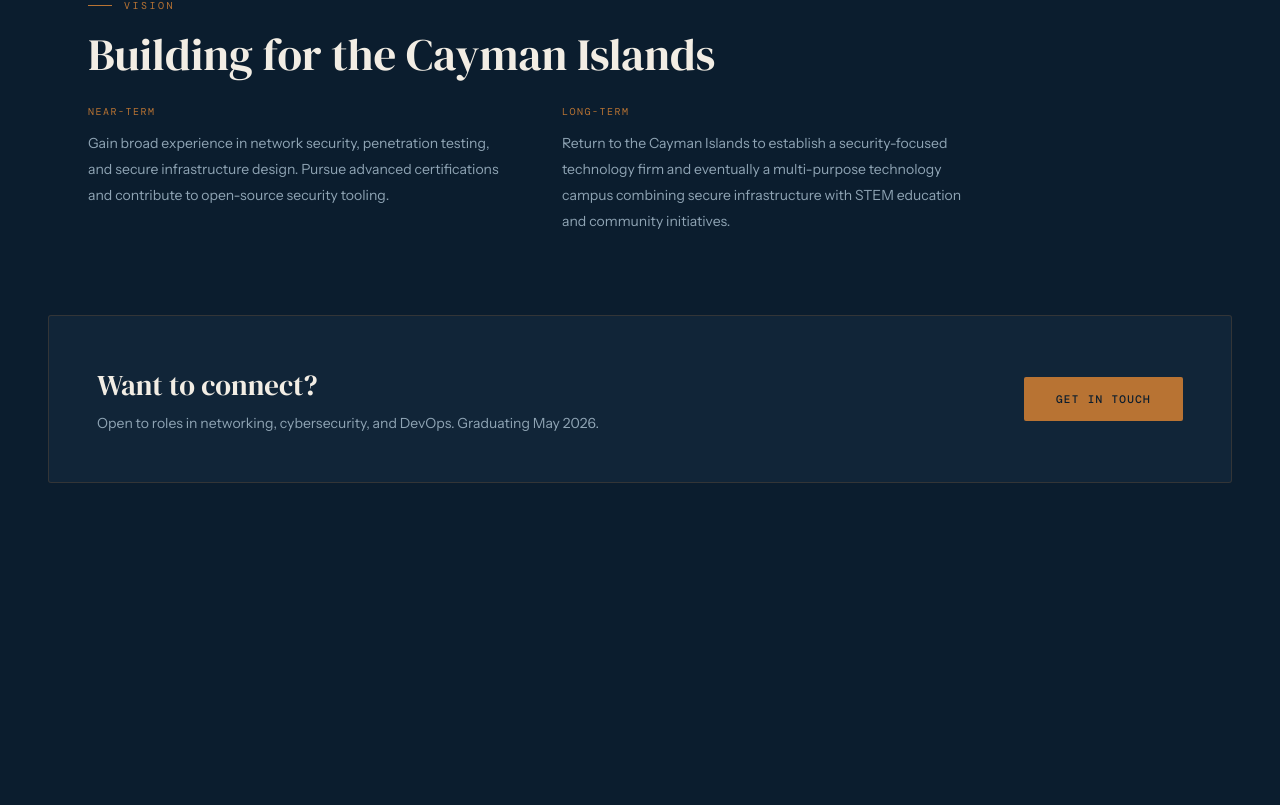
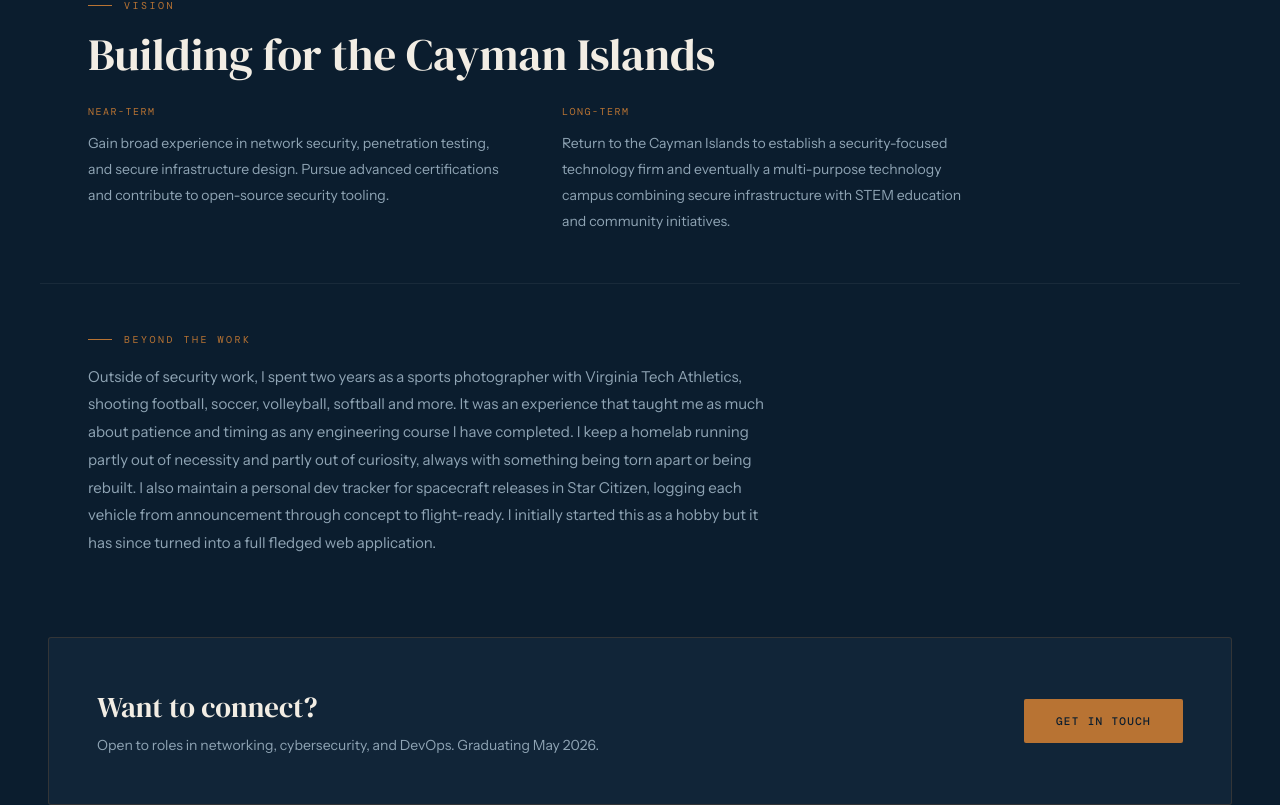
Before and after one commit to Ethancd19/ethanduval-portfolio, a Next.js app: page /about in a window 1280 px wide. Shown: the part 1877-2682 px from the top of the page. Before the commit the page ends 2440 px from the top, so only its background shows below. Built offline with nearby package versions, Linux system fonts and the light colour scheme.

Commit message:
fix: adjust project years; add Star Citizen Ship Dev Tracker project and Beyond the work section.

```diff
--- a/src/app/about/page.tsx
+++ b/src/app/about/page.tsx
@@ -17,7 +17,7 @@ const experience = [
     desc: "System hardening through patching and vulnerability remediation. Assisted with incident response and threat monitoring using Wireshark and the ELK Stack.",
   },
   {
-    role: "Risk Advisory Intern",
+    role: "Cyber Security Intern",
     company: "Deloitte",
     period: "2023",
     desc: "Supported cyber risk engagements with client documentation. Conducted control reviews aligned to NIST frameworks and tracked remediation across Windows and AD environments.",
@@ -471,6 +471,36 @@ export default function AboutPage() {
         </div>
       </section>
 
+      {/* Beyond the Work */}
+      <section
+        style={{
+          padding: mobile ? "2.5rem 1.25rem" : "3rem",
+          borderTop: "0.5px solid rgba(255,255,255,0.06)",
+          maxWidth: "1200px",
+          margin: "0 auto",
+        }}
+      >
+        <SectionLabel>Beyond the Work</SectionLabel>
+        <p
+          style={{
+            fontSize: "15px",
+            lineHeight: 1.85,
+            color: "var(--text-muted)",
+            maxWidth: "680px",
+          }}
+        >
+          Outside of security work, I spent two years as a sports photographer
+          with Virginia Tech Athletics, shooting football, soccer, volleyball,
+          softball and more. It was an experience that taught me as much about
+          patience and timing as any engineering course I have completed. I keep
+          a homelab running partly out of necessity and partly out of curiosity,
+          always with something being torn apart or being rebuilt. I also
+          maintain a personal dev tracker for spacecraft releases in Star
+          Citizen, logging each vehicle from announcement through concept to
+          flight-ready. I initially started this as a hobby but it has since
+          turned into a full fledged web application.
+        </p>
+      </section>
       {/* CTA */}
       <div
         style={{
--- a/src/app/projects/page.tsx
+++ b/src/app/projects/page.tsx
@@ -21,7 +21,7 @@ const projects: Project[] = [
     title: "Lightweight Cryptography Benchmarking",
     tagline:
       "M.Eng thesis benchmarking NIST LWC finalists on constrained IoT hardware.",
-    year: "2025",
+    year: "2026",
     status: "In Progress",
     tags: ["C", "IoT", "NIST LWC", "Embedded Systems", "Cryptography"],
     summary:
@@ -34,7 +34,7 @@ const projects: Project[] = [
     title: "Virtualized Network Environments",
     tagline:
       "Three production-grade network topologies deployed on a high-spec homelab host.",
-    year: "2024",
+    year: "2025",
     status: "In Progress",
     tags: [
       "pfSense",
@@ -56,7 +56,7 @@ const projects: Project[] = [
     title: "Suicidality and Threat Detection",
     tagline:
       "Transformer-based classifier for detecting suicidal ideation and targeted threats in social text.",
-    year: "2024",
+    year: "2025",
     status: "Academic",
     tags: ["Python", "PyTorch", "Transformers", "NLP", "Class Imbalance"],
     summary:
@@ -70,11 +70,24 @@ const projects: Project[] = [
     ],
   },
   {
+    id: "sc-tracker",
+    title: "Star Citizen Ship Dev Tracker",
+    tagline:
+      "A web app tracking every Star Citizen spacecraft from announcement through concept to flight-ready release.",
+    year: "2025",
+    status: "In Progress",
+    tags: ["TypeScript", "React", "Next.js", "Data Aggregation", "Web App"],
+    summary:
+      "A personal project that started as a spreadsheet and grew into a full web application — tracking the development lifecycle of every vehicle released in Star Citizen, from initial announcement through concept sale to flight-ready status.",
+    detail: `Star Citizen has released hundreds of spacecraft over more than a decade of development, each moving through distinct stages: announcement, concept sale, in-development, and flight-ready. No single resource tracked all of these stages in one place with consistent, structured data.\n\nThis tracker aggregates that information into a queryable web app, with each ship entry logging its announcement date, concept release, development status, and flight-ready date where applicable. The data model is designed to handle the ambiguity of long development cycles — ships that regress in status, get renamed, or are reclassified.\n\nThe frontend is built in Next.js with TypeScript, with a focus on fast filtering and clean information density. The project is currently being populated with complete ship data before public release.`,
+    links: [],
+  },
+  {
     id: "spyware",
     title: "Android Surveillance Toolkit",
     tagline:
       "Proof-of-concept mobile spyware targeting parental devices via a social engineering QR code campaign.",
-    year: "2023",
+    year: "2024",
     status: "Academic",
     tags: [
       "Kotlin",
```
